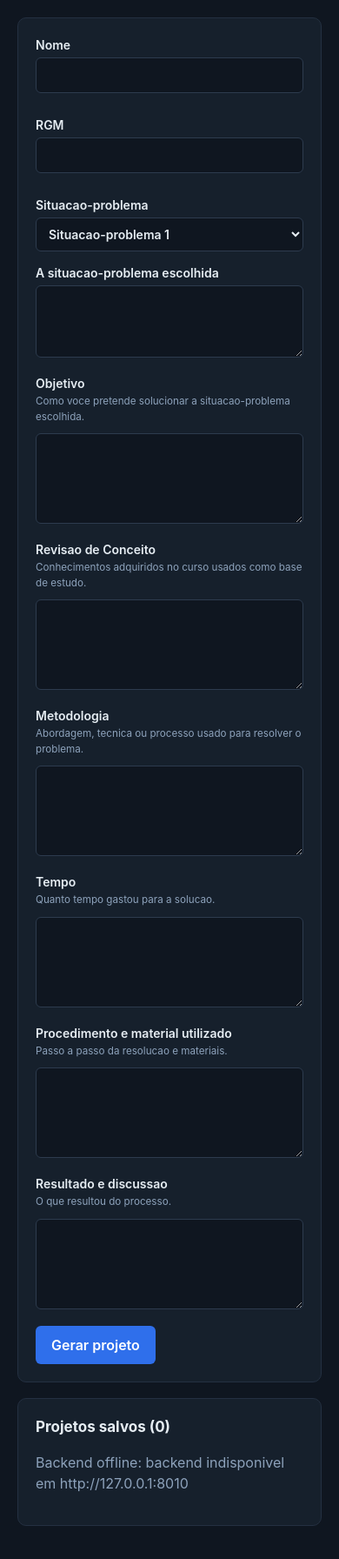
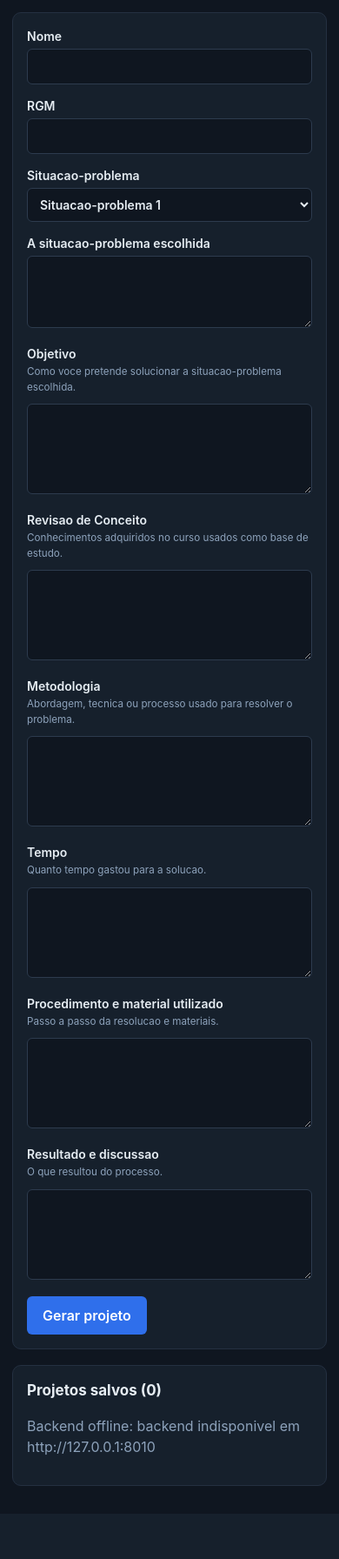
Before and after one commit to Mattbrndt/pit-projeto-intervencao, a PHP site: page / in a window 390 px wide. Shown: the part 138-1930 px from the top of the page at 87% size. After the commit the page ends 1846 px from the top, so only its background shows below. Run offline with PHP 8.4, Linux system fonts and the light colour scheme; data that the repository does not hold is empty.

Commit message:
Evidencias de teste: 7 capturas + medicao de responsividade; corrige layout mobile

```diff
--- a/frontend/estilo.css
+++ b/frontend/estilo.css
@@ -47,7 +47,16 @@ textarea { resize: vertical; }
 input:focus, select:focus, textarea:focus { outline: none; border-color: #4c8dff; }
 
 .linha { display: flex; gap: 12px; flex-wrap: wrap; }
-.linha label { flex: 1 1 180px; }
+.linha label { flex: 1 1 180px; min-width: 0; }
+
+/* Telas estreitas: empilha os campos e reduz o respiro lateral,
+   senao os inputs da linha Nome/RGM/Situacao estouram a viewport. */
+@media (max-width: 640px) {
+  main { padding: 14px; }
+  .card { padding: 16px; }
+  .linha { display: block; }
+  .linha label { width: 100%; }
+}
 
 button, .botao {
   display: inline-block;
```
Also changed, not shown: docs/evidencias/README.md (added), 7 other files.
